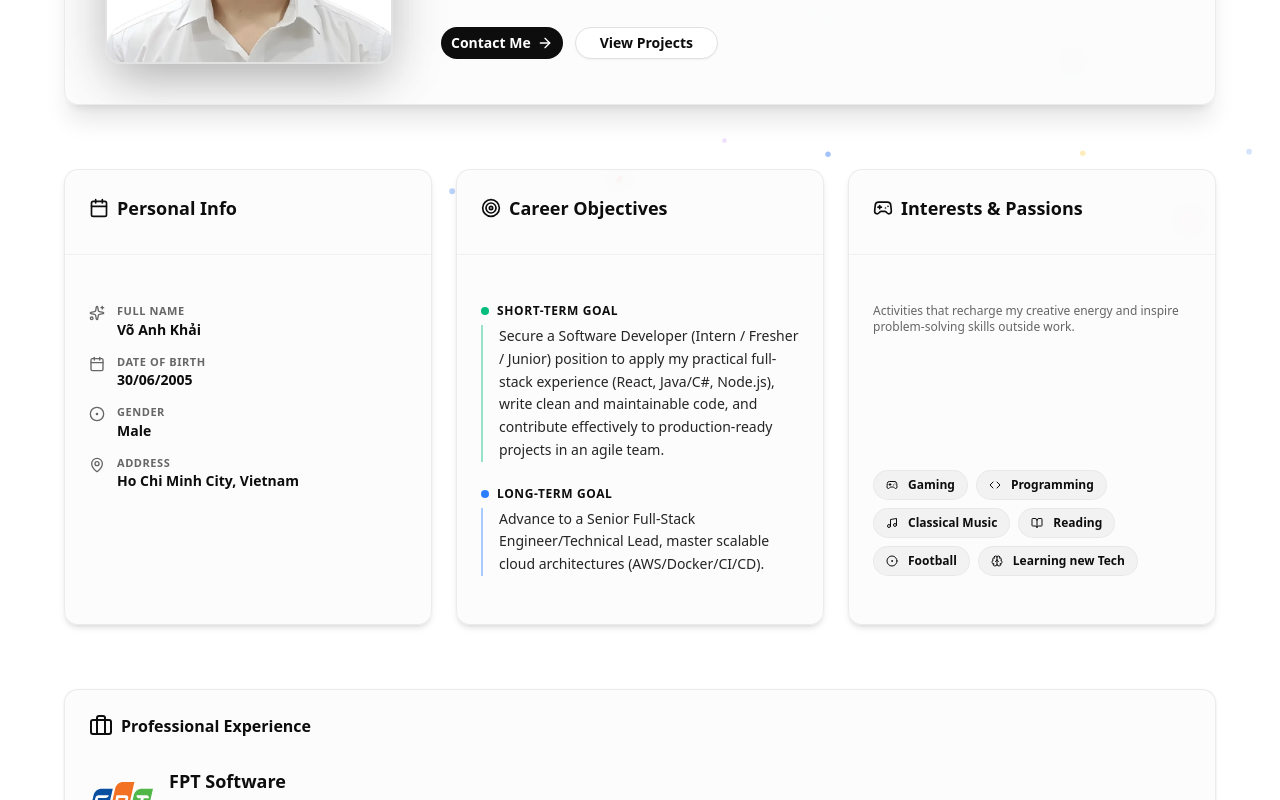
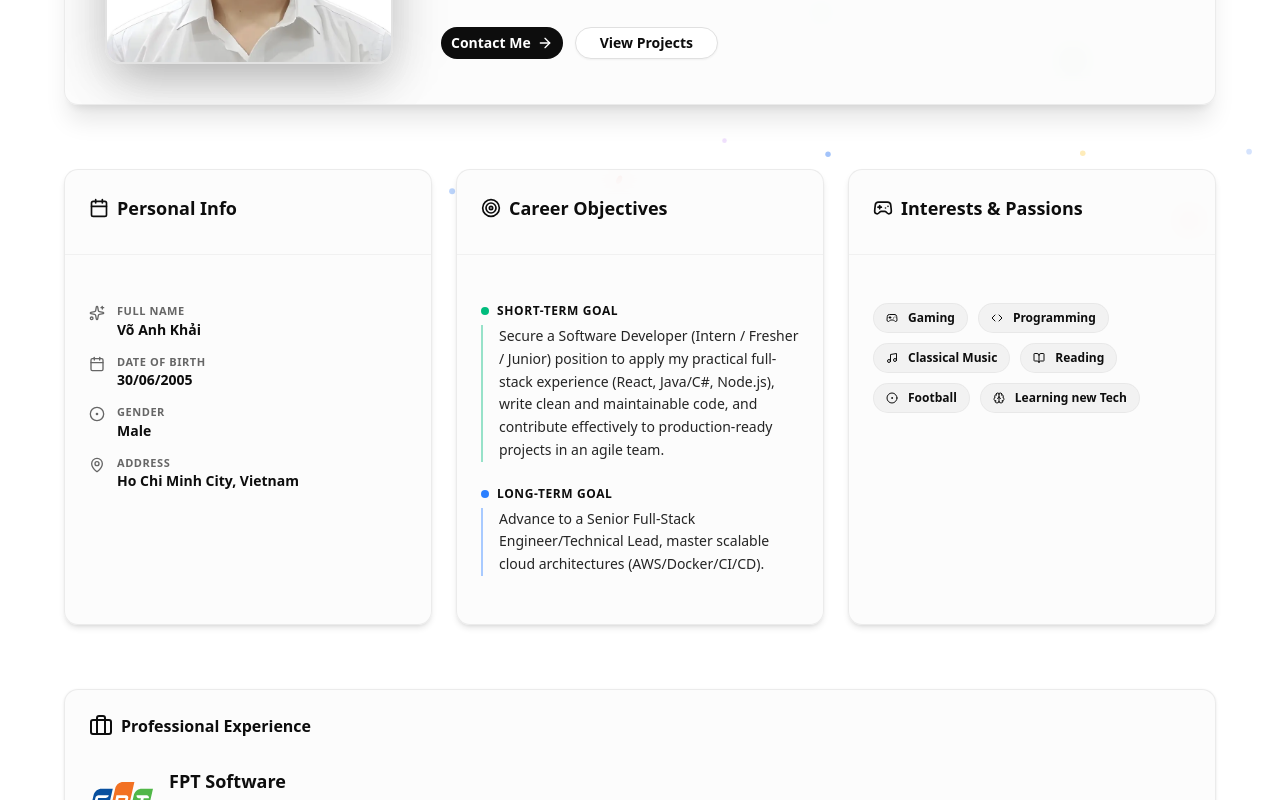
Before and after one commit to KaitoDeus/Portfolio, a Next.js app: page /about in a window 1280 px wide. Shown: the part 561-1361 px from the top of the page. Built offline with nearby package versions, Linux system fonts and the light colour scheme.

Commit message:
style: remove activities subtitle and move interest badges to the top

```diff
--- a/src/sections/About/AboutPage.tsx
+++ b/src/sections/About/AboutPage.tsx
@@ -161,11 +161,8 @@ export default function AboutPage() {
                 <Gamepad2 className="w-5 h-5" /> Interests &amp; Passions
               </CardTitle>
             </CardHeader>
-            <CardContent className="p-6 grow flex flex-col justify-between space-y-4">
-              <p className="text-xs text-muted-foreground">
-                Activities that recharge my creative energy and inspire problem-solving skills outside work.
-              </p>
-              <div className="flex flex-wrap gap-2">
+            <CardContent className="p-6 grow">
+              <div className="flex flex-wrap gap-2.5">
                 {hobbies.map((hobby, index) => {
                   const Icon = hobbyIcons[hobby.icon] || Code;
                   return (
```
